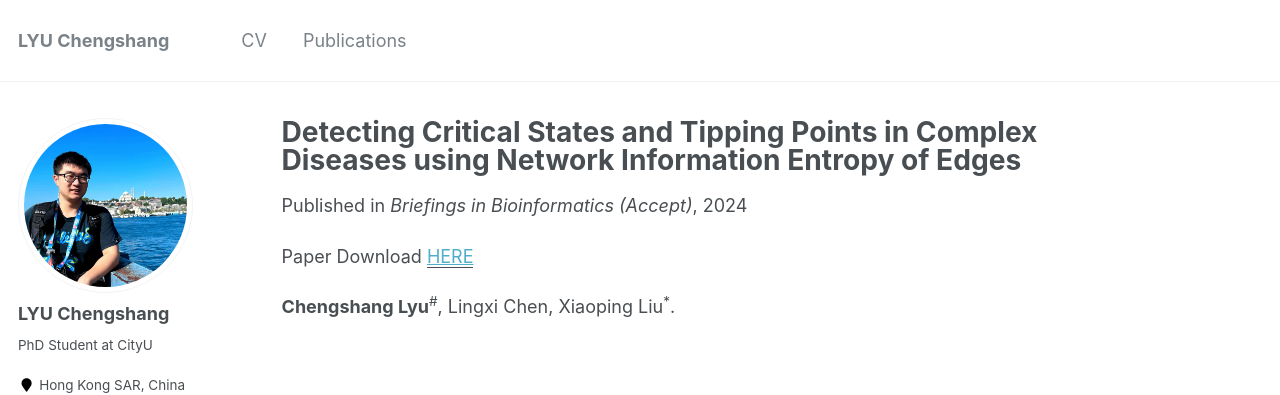
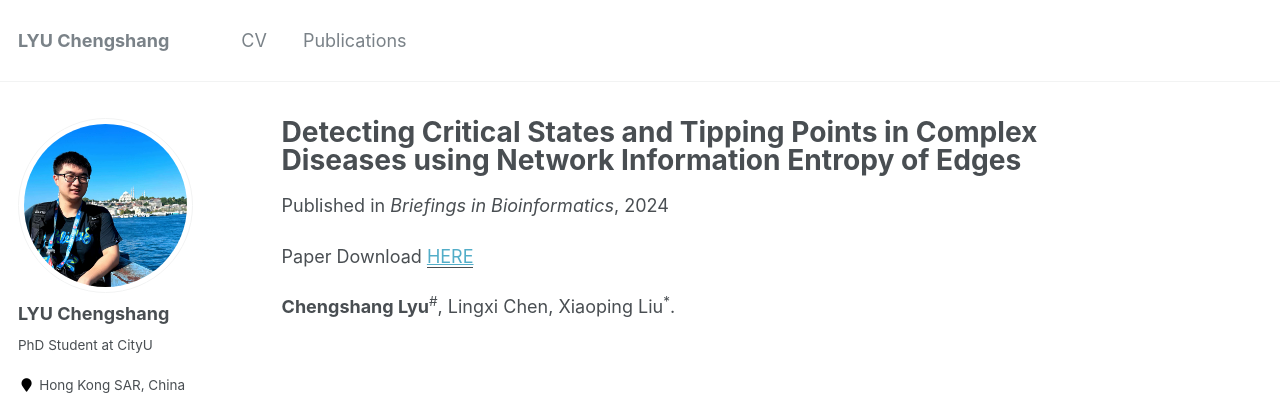
Before and after one commit to lllvcs/lllvcs.github.io, a Jekyll site: the page built from _publications/NIEE.md, in a window 1280 px wide. Shown: the top 395 px of the page. Built offline with Jekyll 4.4.1, drawn with Linux system fonts in a browser that asks for light colours; some web fonts are replaced.

Commit message:
Update NIEE.md

```diff
--- a/_publications/NIEE.md
+++ b/_publications/NIEE.md
@@ -2,9 +2,9 @@
 title: "Detecting Critical States and Tipping Points in Complex Diseases using Network Information Entropy of Edges"
 collection: publications
 permalink: /publication/NIEE
-date: 2024-06-07
-venue: 'Briefings in Bioinformatics (Accept)'
-paperurl: 'https://me.lvcs.top/files/NIEE.pdf'
+date: 2024-06-14
+venue: 'Briefings in Bioinformatics'
+paperurl: 'https://doi.org/10.1093/bib/bbae311'
 ---
 
 <b>Chengshang Lyu</b><sup>#</sup>, Lingxi Chen, Xiaoping Liu<sup>*</sup>.
```
